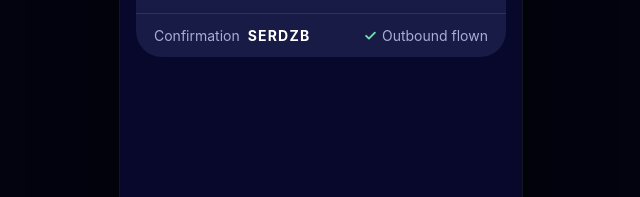
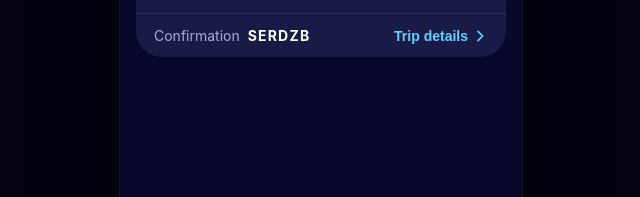
Before and after one commit to frjnbwznm6-eng/Nd-dbsns, a plain HTML site: page my-trips-redesign.html in a window 1280 px wide. Both pictures are taken after a click on the button "Mid-trip (Nov 26)". Shown: the part 590-787 px from the top of the page, 319-959 px from the left. Drawn offline with Linux system fonts and the light colour scheme.

Commit message:
Use Trip details link in mid-trip card footer
Co-Authored-By: Claude Fable 5.2 <noreply@anthropic.com>
Claude-Session: https://claude.ai/code/session_015q6o1EE7gJ9PhicAYfUVDe

```diff
--- a/my-trips-redesign.html
+++ b/my-trips-redesign.html
@@ -363,7 +363,9 @@
     </button>
     <div class="card-foot">
       <span class="conf">Confirmation <b>SERDZB</b></span>
-      <span class="done"><svg width="15" height="15" viewBox="0 0 24 24" fill="none" stroke="currentColor" stroke-width="3" stroke-linecap="round" stroke-linejoin="round"><path d="M5 12.5l4.500 4.500L19 7.500"/></svg>Outbound flown</span>
+      <button class="details">Trip details
+        <svg width="16" height="16" viewBox="0 0 24 24" fill="none" stroke="currentColor" stroke-width="2.6" stroke-linecap="round" stroke-linejoin="round"><path d="M9 5l7 7-7 7"/></svg>
+      </button>
     </div>
   </article>
 
```
